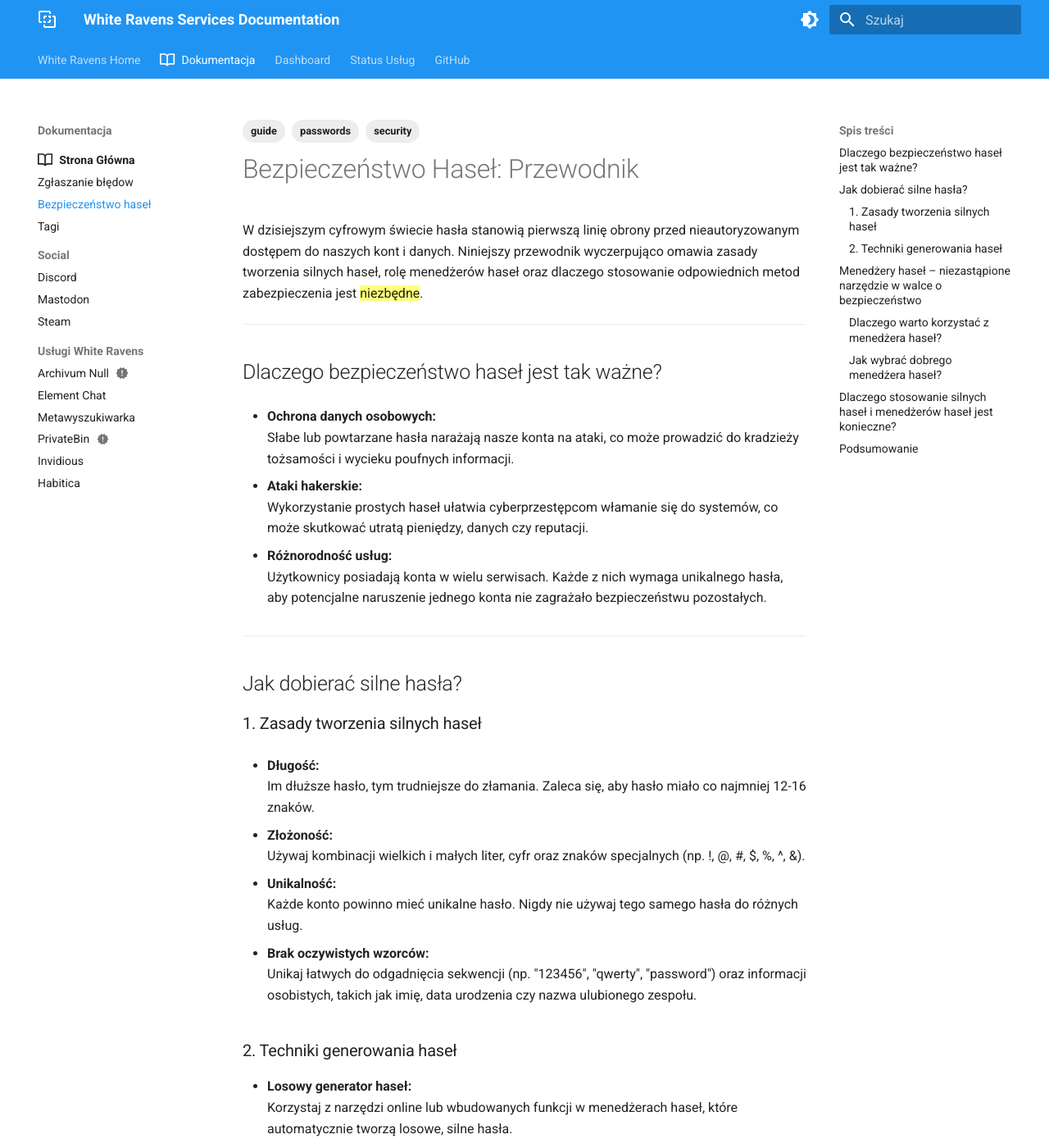
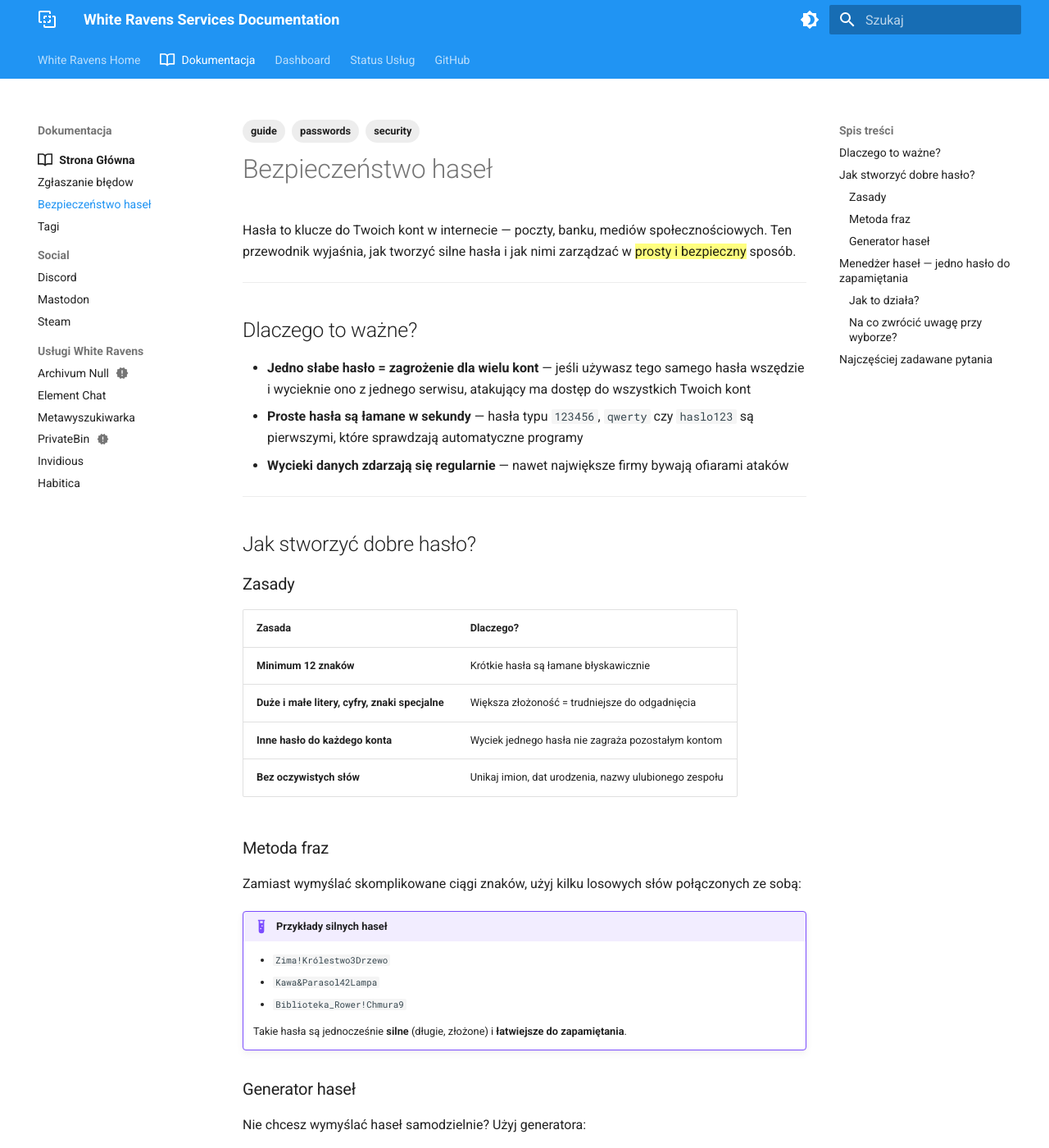
Before and after one commit to whiteravens20/wrservices.link, an MkDocs documentation site: the page built from docs/passwordsec.md, in a window 1280 px wide and 1400 px high. Shown: the whole window at 82% size. Built offline with MkDocs 1.6.1 and Material for MkDocs 9.7.7, drawn with Linux system fonts in a browser that asks for light colours; some of the changed text lies outside the part shown.

Commit message:
revamp password security documentation with simplified language and structure

```diff
--- a/docs/passwordsec.md
+++ b/docs/passwordsec.md
@@ -5,107 +5,88 @@ tags:
   - guide
 ---
 
-# Bezpieczeństwo Haseł: Przewodnik
+# Bezpieczeństwo haseł
 
-W dzisiejszym cyfrowym świecie hasła stanowią pierwszą linię obrony przed nieautoryzowanym dostępem do naszych kont i danych. Niniejszy przewodnik wyczerpująco omawia zasady tworzenia silnych haseł, rolę menedżerów haseł oraz dlaczego stosowanie odpowiednich metod zabezpieczenia jest {==niezbędne==}.
+Hasła to klucze do Twoich kont w internecie — poczty, banku, mediów społecznościowych. Ten przewodnik wyjaśnia, jak tworzyć silne hasła i jak nimi zarządzać w {==prosty i bezpieczny==} sposób.
 
 ---
 
-## Dlaczego bezpieczeństwo haseł jest tak ważne?
+## Dlaczego to ważne?
 
-- **Ochrona danych osobowych:**
-  Słabe lub powtarzane hasła narażają nasze konta na ataki, co może prowadzić do kradzieży tożsamości i wycieku poufnych informacji.
-
-- **Ataki hakerskie:**
-  Wykorzystanie prostych haseł ułatwia cyberprzestępcom włamanie się do systemów, co może skutkować utratą pieniędzy, danych czy reputacji.
-
-- **Różnorodność usług:**
-  Użytkownicy posiadają konta w wielu serwisach. Każde z nich wymaga unikalnego hasła, aby potencjalne naruszenie jednego konta nie zagrażało bezpieczeństwu pozostałych.
+- **Jedno słabe hasło = zagrożenie dla wielu kont** — jeśli używasz tego samego hasła wszędzie i wycieknie ono z jednego serwisu, atakujący ma dostęp do wszystkich Twoich kont
+- **Proste hasła są łamane w sekundy** — hasła typu `123456`, `qwerty` czy `haslo123` są pierwszymi, które sprawdzają automatyczne programy
+- **Wycieki danych zdarzają się regularnie** — nawet największe firmy bywają ofiarami ataków
 
 ---
 
-## Jak dobierać silne hasła?
+## Jak stworzyć dobre hasło?
 
-### 1. Zasady tworzenia silnych haseł
+### Zasady
 
-- **Długość:**
-  Im dłuższe hasło, tym trudniejsze do złamania. Zaleca się, aby hasło miało co najmniej 12-16 znaków.
+| Zasada | Dlaczego? |
+|---|---|
+| **Minimum 12 znaków** | Krótkie hasła są łamane błyskawicznie |
+| **Duże i małe litery, cyfry, znaki specjalne** | Większa złożoność = trudniejsze do odgadnięcia |
+| **Inne hasło do każdego konta** | Wyciek jednego hasła nie zagraża pozostałym kontom |
+| **Bez oczywistych słów** | Unikaj imion, dat urodzenia, nazwy ulubionego zespołu |
 
-- **Złożoność:**
-  Używaj kombinacji wielkich i małych liter, cyfr oraz znaków specjalnych (np. !, @, #, $, %, ^, &).
+### Metoda fraz
 
-- **Unikalność:**
-  Każde konto powinno mieć unikalne hasło. Nigdy nie używaj tego samego hasła do różnych usług.
+Zamiast wymyślać skomplikowane ciągi znaków, użyj kilku losowych słów połączonych ze sobą:
 
-- **Brak oczywistych wzorców:**
-  Unikaj łatwych do odgadnięcia sekwencji (np. "123456", "qwerty", "password") oraz informacji osobistych, takich jak imię, data urodzenia czy nazwa ulubionego zespołu.
+!!! example "Przykłady silnych haseł"
+    - `Zima!Królestwo3Drzewo`
+    - `Kawa&Parasol42Lampa`
+    - `Biblioteka_Rower!Chmura9`
 
-### 2. Techniki generowania haseł
+    Takie hasła są jednocześnie **silne** (długie, złożone) i **łatwiejsze do zapamiętania**.
 
-- **Losowy generator haseł:**
-  Korzystaj z narzędzi online lub wbudowanych funkcji w menedżerach haseł, które automatycznie tworzą losowe, silne hasła.
+### Generator haseł
 
-!!! tip "Generator haseł online"
-    Darmowy [generator](https://bitwarden.com/password-generator/#password-generator) losowych haseł Bitwarden.
+Nie chcesz wymyślać haseł samodzielnie? Użyj generatora:
 
-- **Metoda fraz:**
-  Możesz użyć kombinacji kilku losowych słów, łącząc je z cyframi i znakami specjalnymi. Przykładowo: `Zima!Królestwo3Drzewo`.
-
-- **Zmiana kolejności:**
-  Regularnie zmieniaj hasła, szczególnie dla kont o wysokiej wartości, aby zminimalizować ryzyko długoterminowego narażenia.
+!!! tip "Darmowy generator haseł"
+    [Generator haseł Bitwarden](https://bitwarden.com/password-generator/#password-generator) — tworzy losowe, silne hasła za Ciebie.
 
 ---
 
-## Menedżery haseł – niezastąpione narzędzie w walce o bezpieczeństwo
+## Menedżer haseł — jedno hasło do zapamiętania
 
-### Dlaczego warto korzystać z menedżera haseł?
+Nie musisz pamiętać dziesiątek skomplikowanych haseł. **Menedżer haseł** przechowuje je wszystkie w zaszyfrowanym sejfie — Ty musisz zapamiętać tylko jedno hasło główne.
 
-- **Bezpieczne przechowywanie:**
-  Menedżery haseł przechowują wszystkie Twoje hasła w zaszyfrowanej bazie danych, dostępną tylko dla Ciebie.
+### Jak to działa?
 
-- **Generowanie unikalnych haseł:**
-  Automatycznie tworzą silne, losowe hasła dla każdego konta, eliminując potrzebę ich zapamiętywania.
+1. Instalujesz menedżer haseł (aplikacja + rozszerzenie w przeglądarce).
+2. Tworzysz jedno **silne hasło główne** — to jedyne, które musisz pamiętać.
+3. Menedżer automatycznie generuje i zapisuje silne hasła do każdego konta.
+4. Przy logowaniu menedżer **automatycznie wpisuje hasło** — nie musisz go znać ani przepisywać.
 
-- **Łatwość użycia:**
-  Pozwalają na szybkie logowanie do serwisów bez konieczności wpisywania haseł, co ułatwia codzienne korzystanie z wielu aplikacji.
+!!! tip "Rekomendacja White Ravens"
+    Polecamy [Bitwarden](https://bitwarden.com/) — darmowy, otwartoźródłowy menedżer haseł, dostępny na komputery i telefony.
 
-- **Centralne zarządzanie:**
-  Umożliwiają monitorowanie i aktualizowanie haseł w jednym miejscu, co znacznie upraszcza proces utrzymania bezpieczeństwa.
+### Na co zwrócić uwagę przy wyborze?
 
-### Jak wybrać dobrego menedżera haseł?
-
-!!! tip "Rekomendacja"
-    White Ravens poleca menedżer haseł [Bitwarden](https://bitwarden.com/).
-
-- **Bezpieczeństwo:**
-  Wybieraj menedżery z silnym szyfrowaniem end-to-end oraz funkcją weryfikacji dwuetapowej (2FA).
-
-- **Kompatybilność:**
-  Upewnij się, że narzędzie działa na wszystkich Twoich urządzeniach (komputery, smartfony, tablety).
-
-- **Łatwość użycia i wsparcie:**
-  Sprawdź, czy interfejs jest intuicyjny i czy producent regularnie aktualizuje oprogramowanie.
+- **Szyfrowanie** — dane powinny być zaszyfrowane hasłem głównym, którego producent nie zna
+- **Weryfikacja dwuetapowa (2FA)** — dodatkowa ochrona Twojego sejfu
+- **Dostępność** — powinien działać na komputerze, telefonie i w przeglądarce
+- **Otwarty kod źródłowy** — możliwość niezależnej weryfikacji bezpieczeństwa
 
 ---
 
-## Dlaczego stosowanie silnych haseł i menedżerów haseł jest konieczne?
+## Najczęściej zadawane pytania
 
-- **Zwiększenie poziomu bezpieczeństwa:**
-  Używanie unikalnych, skomplikowanych haseł {==znacząco utrudnia==} zadanie potencjalnym atakującym.
+??? question "Czy menedżer haseł jest bezpieczny? Co jeśli ktoś go zhakuje?"
+    Dobre menedżery (jak Bitwarden) szyfrują wszystkie dane Twoim hasłem głównym. Nawet jeśli serwery producenta zostałyby przejęte, atakujący otrzyma jedynie zaszyfrowane dane, których nie da się odczytać bez Twojego hasła.
 
-- **Ochrona przed atakami phishingowymi:**
-  Nawet jeśli padniesz ofiarą phishingu, posiadanie silnych haseł i korzystanie z menedżera utrudni hakerom dostęp do Twoich kont.
+??? question "Czy muszę płacić za menedżer haseł?"
+    Nie. Bitwarden oferuje darmowy plan, który wystarcza zdecydowanej większości użytkowników.
 
-- **Ułatwienie zarządzania:**
-  Menedżery haseł {==eliminują problem pamiętania==} wielu skomplikowanych haseł, jednocześnie zapewniając, że każde konto jest odpowiednio zabezpieczone.
+??? question "Co jeśli zapomnę hasła głównego?"
+    To jedyne hasło, które musisz zapamiętać. Zapisz je w bezpiecznym miejscu (np. na kartce w sejfie). Niektóre menedżery oferują klucz odzyskiwania.
 
-- **Ochrona prywatności:**
-  Bezpieczne hasła chronią nie tylko dane logowania, ale również Twoją prywatność w internecie, {==uniemożliwiając==} nieautoryzowany dostęp do wrażliwych informacji.
+??? question "Czy zapisywanie haseł w przeglądarce to to samo?"
+    Nie. Wbudowane menedżery w przeglądarkach mają znacznie słabsze zabezpieczenia. Dedykowany menedżer haseł oferuje lepsze szyfrowanie, synchronizację między urządzeniami i dodatkowe funkcje bezpieczeństwa.
 
 ---
 
-## Podsumowanie
-
-Bezpieczeństwo haseł to fundament ochrony naszych danych w świecie cyfrowym. Tworzenie silnych, unikalnych haseł i korzystanie z menedżerów haseł to najlepsze praktyki, które pomagają chronić nasze konta przed atakami hakerskimi i innymi zagrożeniami. Wdrażając omówione zasady, możesz znacząco zwiększyć bezpieczeństwo swoich danych i mieć pewność, że Twoje informacje pozostaną prywatne.
-
-Pamiętaj, że inwestycja czasu w stworzenie i zarządzanie silnymi hasłami to inwestycja w Twoje {==bezpieczeństwo i spokój ducha==}.
+Zadbaj o swoje bezpieczeństwo — stwórz silne, unikalne hasło do każdego konta i korzystaj z menedżera haseł. To najprostsza i najskuteczniejsza ochrona Twoich danych w internecie.
```
